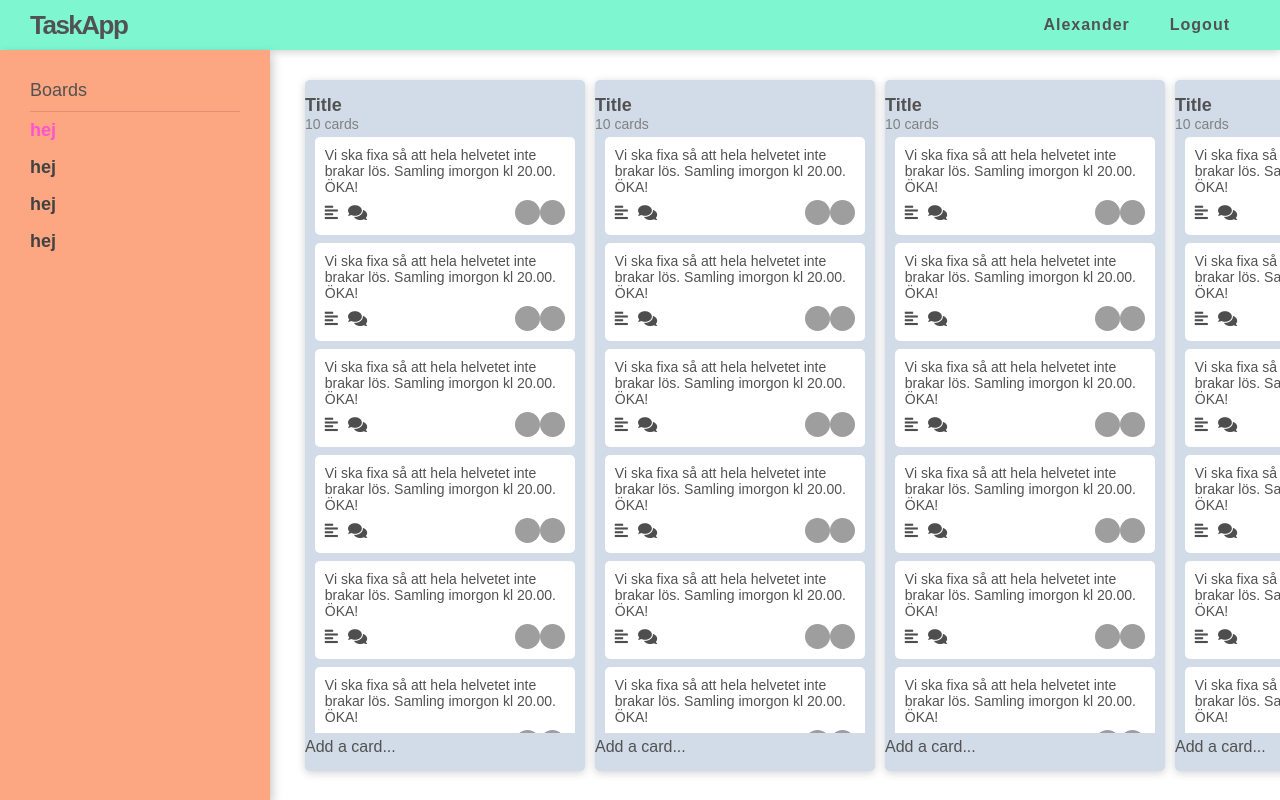
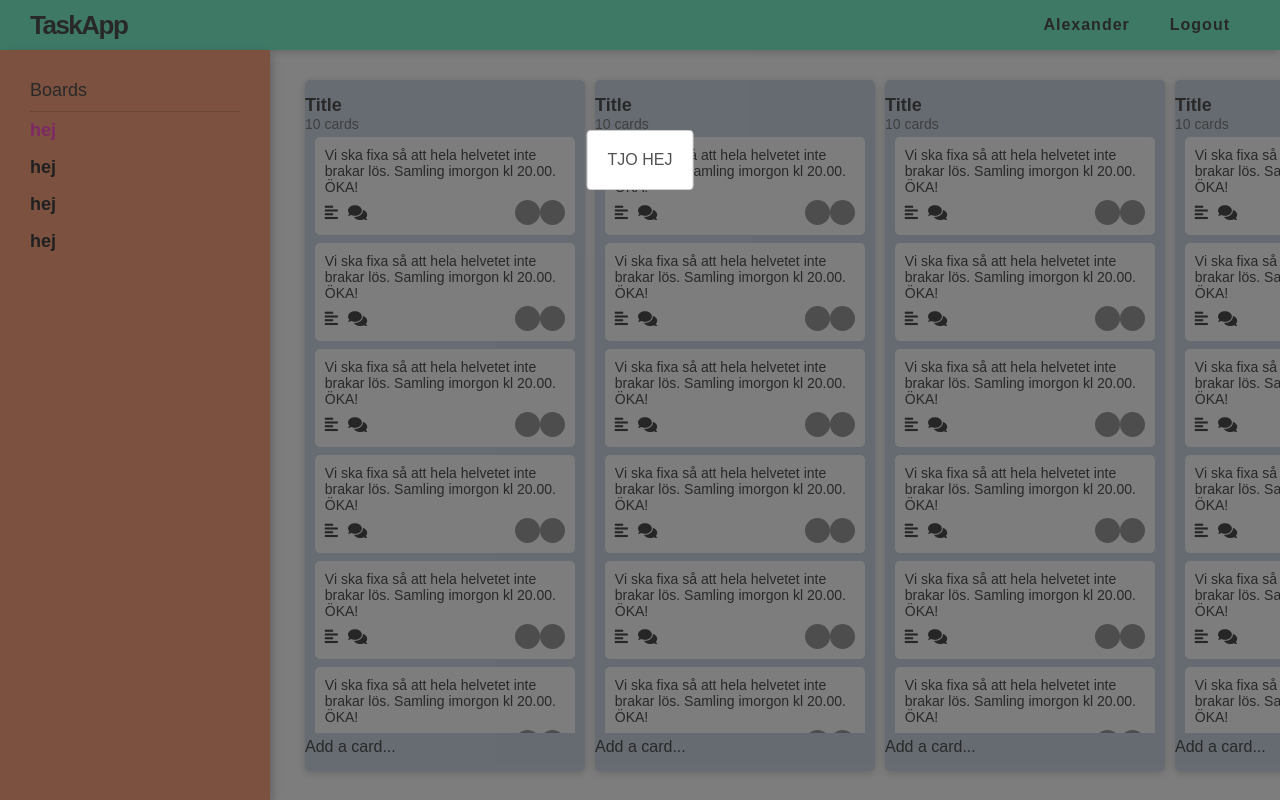
Before and after one commit to Alexloof/TaskApp, a React (Create React App) app in the folder client/: page / in a window 1280 px wide. Both pictures are taken after a click on the element 444 px from the left and 186 px from the top of the page. Built offline with nearby package versions, Linux system fonts and the light colour scheme; grey boxes are pictures that could not be loaded.

Commit message:
Added generic modal

```diff
--- a/client/package.json
+++ b/client/package.json
@@ -7,6 +7,7 @@
     "react": "^16.4.0",
     "react-beautiful-dnd": "^7.1.3",
     "react-dom": "^16.4.0",
+    "react-modal": "^3.4.5",
     "react-router-dom": "^4.3.1",
     "react-scripts": "1.1.4",
     "styled-components": "^3.3.2"
--- a/client/src/App.js
+++ b/client/src/App.js
@@ -1,6 +1,7 @@
 import React from 'react'
 import { BrowserRouter as Router, Route, Switch } from 'react-router-dom'
 
+import Modal from './components/Modal'
 import Navbar from './components/Navbar'
 import Board from './views/board'
 
@@ -13,6 +14,7 @@ export default () => (
 
         <Route component={NoMatch} />
       </Switch>
+      <Modal />
     </div>
   </Router>
 )
--- /dev/null
+++ b/client/src/components/Modal/index.js
@@ -0,0 +1,58 @@
+import React, { Component } from 'react'
+import ReactModal from 'react-modal'
+
+const customStyles = {
+  content: {
+    top: '20%',
+    left: '50%',
+    right: 'auto',
+    bottom: 'auto',
+    marginRight: '-50%',
+    transform: 'translate(-50%, -50%)'
+  },
+  overlay: {
+    background: '#00000082'
+  }
+}
+
+let openModalFn
+
+class Modal extends Component {
+  state = {
+    modalIsOpen: false,
+    content: ''
+  }
+
+  componentDidMount() {
+    openModalFn = this.openModal
+  }
+
+  openModal = content => {
+    this.setState({ modalIsOpen: true, content })
+  }
+
+  closeModal = () => {
+    this.setState({ modalIsOpen: false, content: '' })
+  }
+
+  render() {
+    return (
+      <ReactModal
+        isOpen={this.state.modalIsOpen}
+        //onAfterOpen={this.afterOpenModal}
+        onRequestClose={this.closeModal}
+        style={customStyles}
+        contentLabel="Example Modal"
+        ariaHideApp={false}
+      >
+        {this.state.content}
+      </ReactModal>
+    )
+  }
+}
+
+export function openModal(content) {
+  openModalFn(content)
+}
+
+export default Modal
--- a/client/src/views/board/components/Card/index.js
+++ b/client/src/views/board/components/Card/index.js
@@ -5,6 +5,9 @@ import { CardContainer, LowerSection } from './style'
 
 import Icon from '../../../../components/Icon'
 import Avatar from '../../../../components/Avatar'
+import { openModal } from '../../../../components/Modal'
+
+const Div = () => <div>TJO HEJ </div>
 
 class Card extends Component {
   render() {
@@ -18,7 +21,7 @@ class Card extends Component {
             {...provided.dragHandleProps}
             isDragging={snapshot.isDragging}
             style={provided.draggableProps.style}
-            onClick={() => console.log('click', id)}
+            onClick={() => openModal(<Div />)}
           >
             {content}
             <LowerSection>
```
Also changed, not shown: 1 other file (tests, documents, lock files or other folders).
